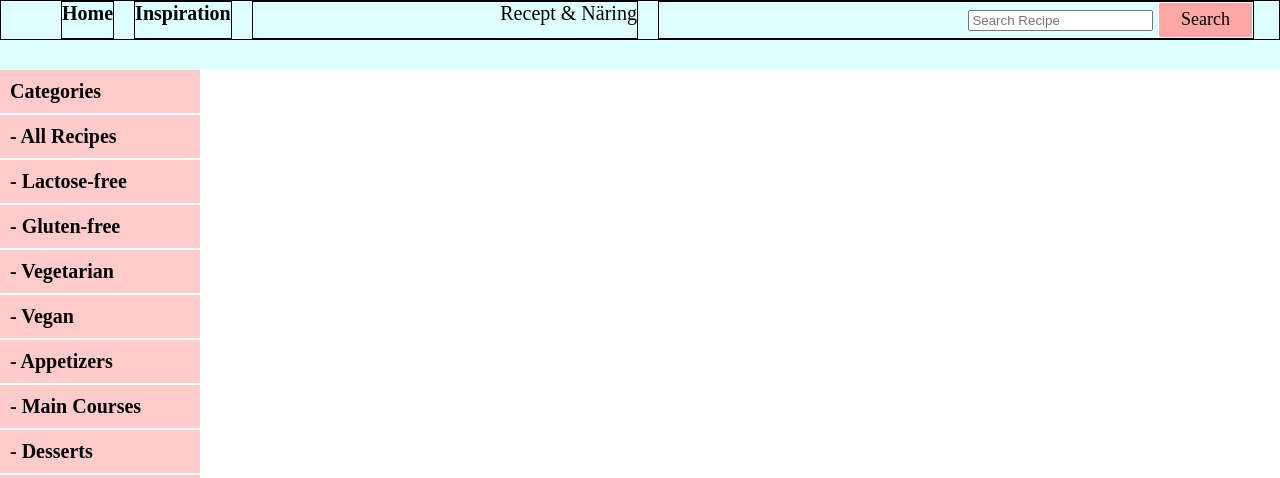
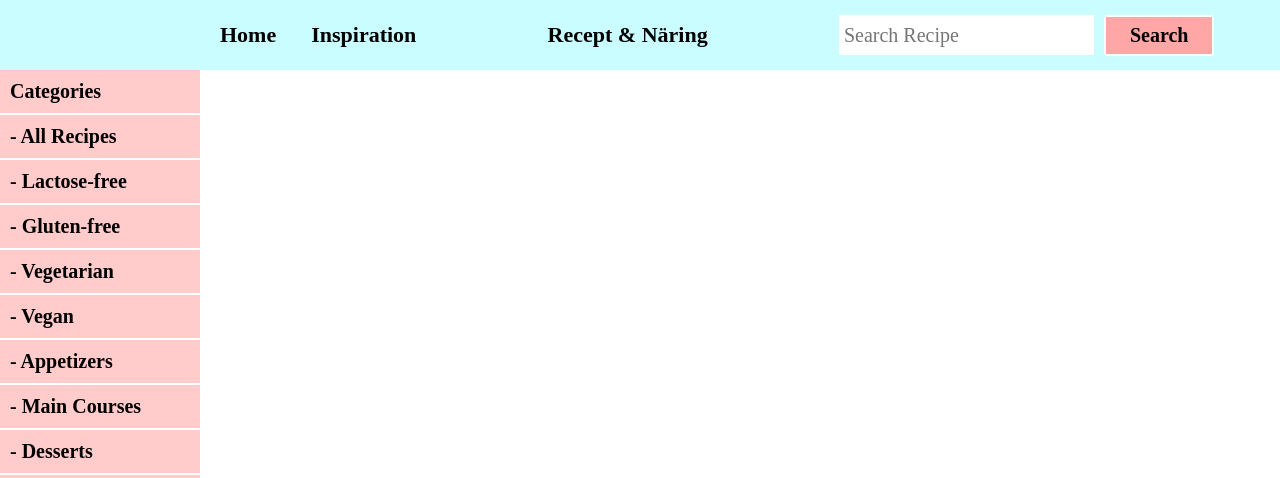
Before and after one commit to Lycaenion/Advanced_JavaScript_indv_proj, a website: page recept_naring/www/index.html in a window 1280 px wide. Shown: the top 478 px of the page. Drawn offline with Linux system fonts and the light colour scheme; files whose address does not match are found by name; a web font is replaced by a local one.

Commit message:
finished nav and menu

```diff
--- a/recept_naring/www/css/style.css
+++ b/recept_naring/www/css/style.css
@@ -69,7 +69,6 @@ body{
     left: 86px;
 }
 
-
 .content{
     margin-left: 200px;
     margin-top: 300px;
@@ -79,56 +78,72 @@ body{
 
 nav{
     margin-left: 0px;
-    background-color: #dffeff;
+    background-color: 	#c9fdff;
     top: 0%;
     position: fixed;
     width: 100%;
     height: 70px;
-    font-size: 20px;
+    font-size: 22px;
+    font-weight: bold;
 }
 
 nav ul{
-    border: 1px solid;
+
     display: flex;
     flex-direction: row;
     list-style: none;
     text-decoration: none;
     margin: 0px;
+    height: 70px;
+    padding: 0px;
 }
 
 nav ul li{
-    border: 1px solid;
-    margin-left: 20px;
+    display: flex;
+    align-items: center;
+    margin: auto;
 }
 
-nav ul li a{
-    padding: 0px;
+nav ul li:nth-child(1){
+    margin-left: 220px;
+    margin-right: 35px;
 }
 
-nav ul li:nth-child(3){
-    padding-left: 20%;
-}
 
-nav ul li:nth-child(4){
-    padding-left: 25%;
+nav ul li:nth-child(2){
+    margin-left: 0px;
+
 }
 
 nav ul li a{
     text-decoration: none;
     color: black;
-    font-weight: bold;
+
 }
 
 #searchBtn{
     font-family: tasty-birds;
     text-decoration: none;
-    font-weight: 300;
-    font-size: 18px;
+    font-size: 20px;
+    font-weight: bold;
     color: #000000;
     display: inline-block;
     box-sizing: border-box;
-    border: 0.1em solid #ffffff;
+    border: 2px solid #ffffff;
     border-radius: 0.12em;
     padding: 0.35em 1.2em;
     background-color: #ffa7a7;
 }
+
+#searchRecipe{
+    font-size: 20px;
+    font-family: tasty-birds;
+    border: 3px solid #ffffff;
+    margin-right: 10px;
+    height: 40px;
+}
+
+.searchForm {
+    display: flex;
+    align-items: center;
+}
```
